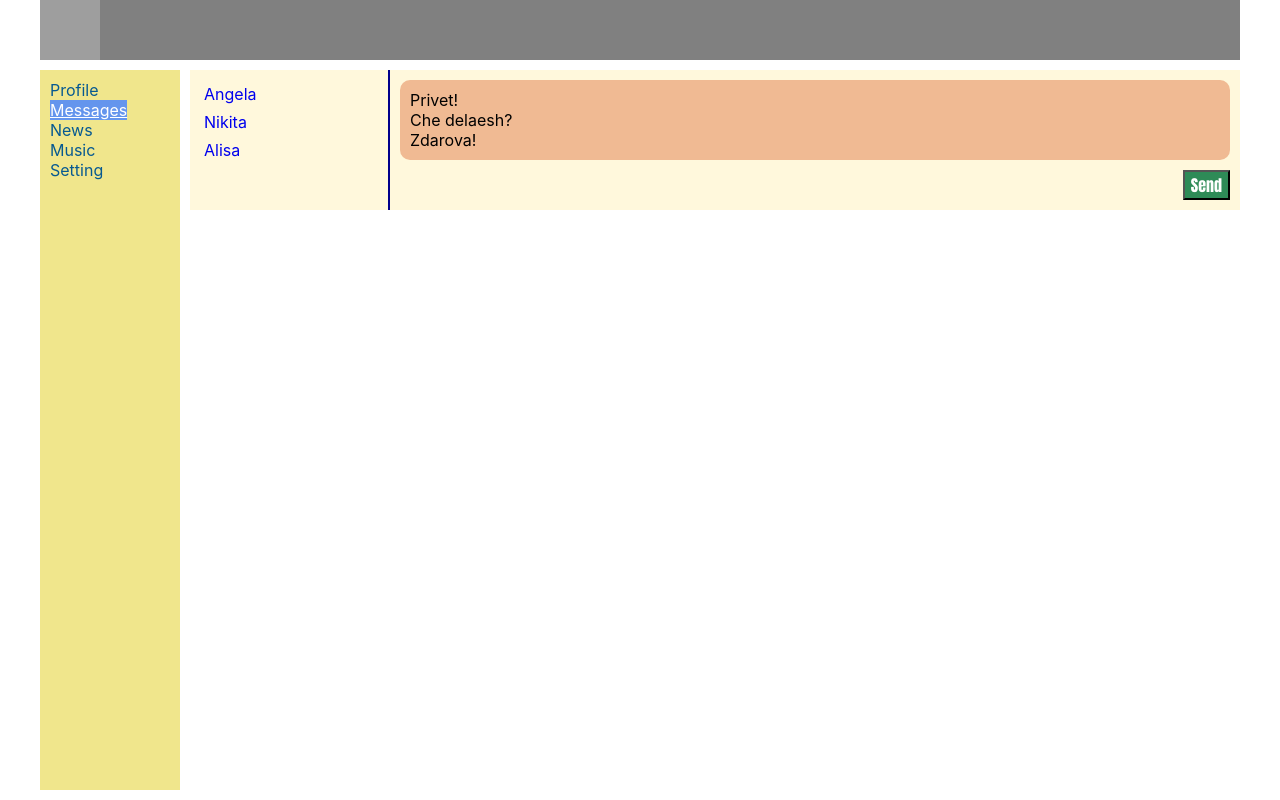
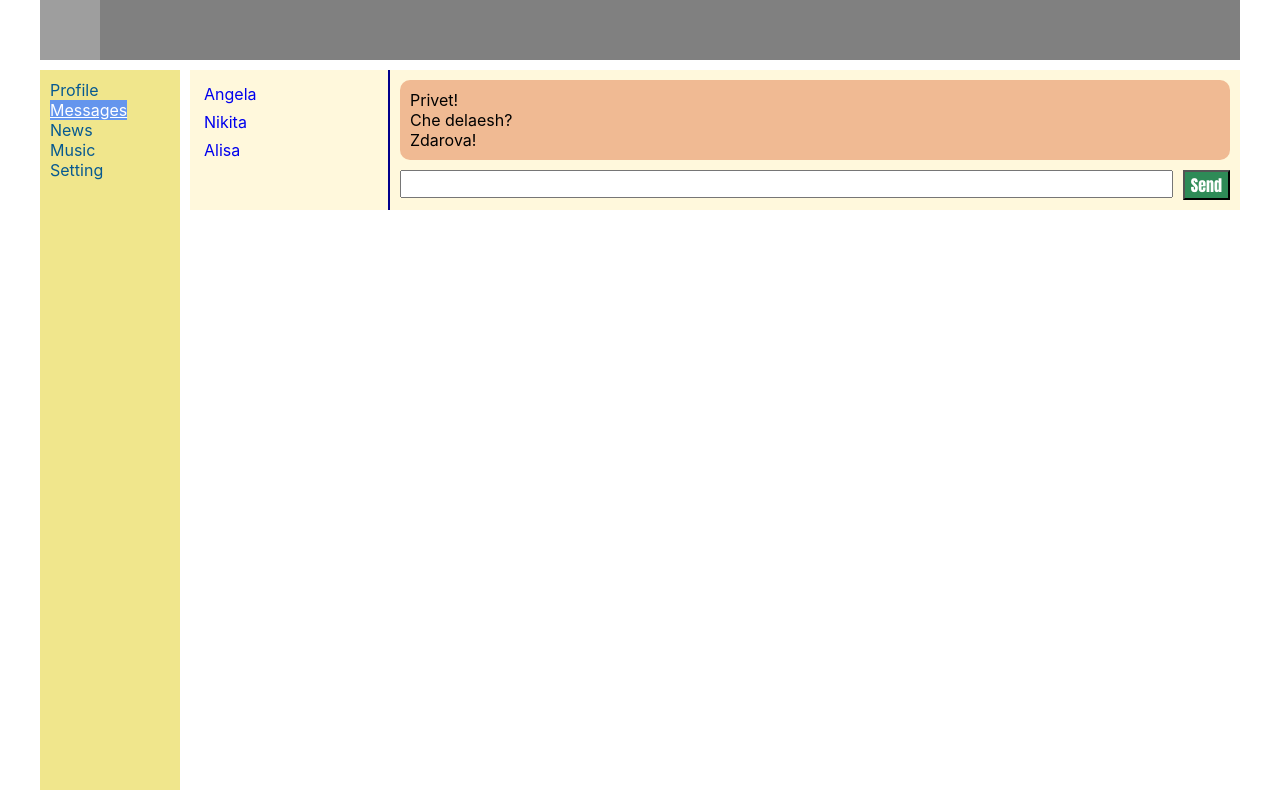
Before and after one commit to BergerMuxaujl/sait-SocNetwork, a React (Create React App) app: page /dialogs in a window 1280 px wide. Built offline with nearby package versions, Linux system fonts and the light colour scheme; grey boxes are pictures that could not be loaded.

Commit message:
Lesson 39 - action creator, action type

```diff
--- a/src/components/Dialogs/Dialogs.jsx
+++ b/src/components/Dialogs/Dialogs.jsx
@@ -17,7 +17,10 @@ const Dialogs = (props) => {
             <div className={s.dialogsSide}>{dialogsElements}</div>
             <div className={s.messagesSide}>
                 <div className={s.messagesBox}>{messageElements}</div>
-                <button className={s.butSend}>Send</button>
+                <div className={s.sendContainer}>
+                    <textarea className={s.tBoxSend}></textarea>
+                    <button className={s.butSend}>Send</button>
+                </div>
             </div>
         </div>
     );
--- a/src/components/Dialogs/Dialogs.module.css
+++ b/src/components/Dialogs/Dialogs.module.css
@@ -29,11 +29,26 @@
     background-color: rgb(240, 186, 147);
     border-radius: 10px;
 }
+.sendContainer {
+    display: flex;
+    flex-direction: row;
+    width: 100%;
+    box-sizing: border-box;
+    margin-top: 10px;
+}
+.tBoxSend {
+    box-sizing: border-box;
+    width: 100%;
+    height: 28px;
+    padding: 5px;
+    resize: none;
+    font-weight: 100;
+    font-family: "Lucida Sans", "Lucida Sans Regular", "Lucida Grande", "Lucida Sans Unicode", Geneva, Verdana, sans-serif;
+}
+
 .butSend {
-    display: flex;
-    margin-top: 10px;
-    margin-left: auto;
-    margin-right: 0px;
+    /* display: inline-block; */
+    margin-left: 10px;
     background-color: seagreen;
     color: white;
     font-size: 16px;
--- a/src/components/Profile/My Posts/MyPosts.jsx
+++ b/src/components/Profile/My Posts/MyPosts.jsx
@@ -1,6 +1,7 @@
-import React from "react";
+import React, { StrictMode } from "react";
 import Post from "./Posts/Post";
 import s from "./MyPosts.module.css";
+import { AddPostActionCreator, UpdateNewpostActionCreator } from "../../../redux/store";
 
 const MyPosts = (props) => {
     let postElements = props.posts.map((el) => {
@@ -10,20 +11,19 @@ const MyPosts = (props) => {
     let refTBox = React.createRef();
 
     let localAddPost = () => {
-        let txt = refTBox.current.value;
-        props.dispatch({ type: "ADD-POST" });
-        props.dispatch({ type: "UPDATE-NEWPOST" });
+        props.dispatch(AddPostActionCreator());
+        props.dispatch(UpdateNewpostActionCreator(refTBox.current.value));
     };
 
     let localUpdateNewPost = () => {
-        props.dispatch({ type: "UPDATE-NEWPOST", txt: refTBox.current.value });
+        props.dispatch(UpdateNewpostActionCreator(refTBox.current.value));
     };
 
     return (
         <div className={s.myposts}>
             <h3>My posts</h3>
             <div className={s.textBox}>
-                <textarea onChange={localUpdateNewPost} ref={refTBox} value={props.newPostText}></textarea>
+                <textarea className={s.newpostText} onChange={localUpdateNewPost} ref={refTBox} value={props.newPostText}></textarea>
             </div>
             <div className={s.buttonSendBox}>
                 <button onClick={localAddPost} className={s.buttonSend}>
--- a/src/components/Profile/My Posts/MyPosts.module.css
+++ b/src/components/Profile/My Posts/MyPosts.module.css
@@ -1,7 +1,7 @@
 .myposts {
     padding: 10px;
 }
-textarea {
+textarea.newpostText {
     box-sizing: border-box;
     width: 100%;
     min-width: 100%;
--- a/src/redux/store.jsx
+++ b/src/redux/store.jsx
@@ -1,3 +1,6 @@
+const ADD_POST = "ADD-POST";
+const UPDATE_NEWPOST = "UPDATE-NEWPOST";
+
 let store = {
     _state: {
         dialogsPage: {
@@ -63,4 +66,7 @@ let store = {
     },
 };
 
+export const AddPostActionCreator = () => ({ type: ADD_POST });
+export const UpdateNewpostActionCreator = (text) => ({ type: UPDATE_NEWPOST, txt: text });
+
 export default store;
```
